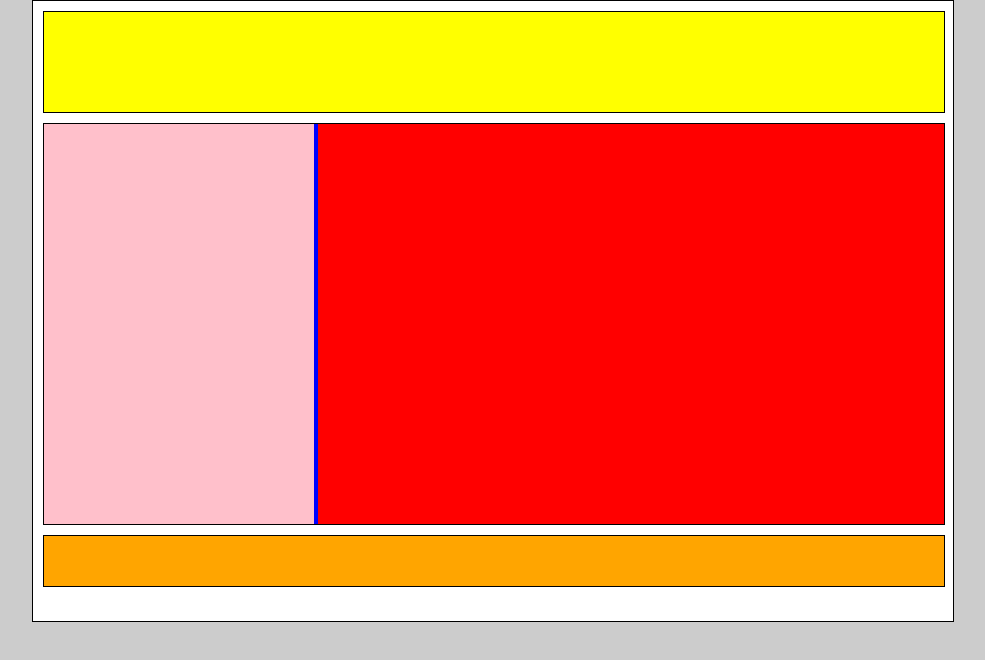
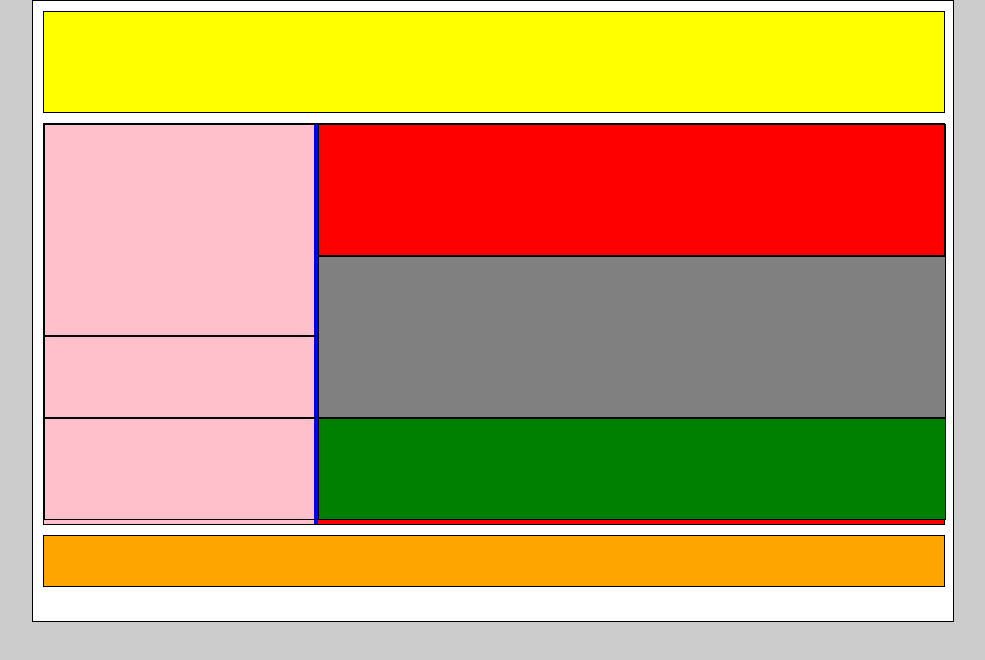
Before and after one commit to LaisChS/Exercicios, a plain HTML site: page 01_exercico_divisoes/index.html in a window 1280 px wide. Shown: the whole page, without its empty margins (147-1132 px from the left). Drawn offline with Linux system fonts and the light colour scheme.

Commit message:
Segunda etapa das divisões

```diff
--- a/01_exercico_divisoes/css/style.css
+++ b/01_exercico_divisoes/css/style.css
@@ -26,6 +26,7 @@ body{
     background: blue;
 }
 
+/* COLUNA ESQUERDA*/
 .coluna_esquerda {
     width: 30%;
     height: 400px;
@@ -33,11 +34,51 @@ body{
     background: pink;
 }
 
+.esquerda_bloco_01 {
+    width: 100%;
+    height: 210px;
+    border: 1px solid black;
+}
+
+.esquerda_bloco_02 {
+    width: 100%;
+    height: 80px;
+    border: 1px solid black;
+}
+
+.esquerda_bloco_03 {
+    width: 100%;
+    height: 100px;
+    border: 1px solid black;
+}
+
+
+/* COLUNA DIREITA*/
 .coluna_direita {
     width: 69.5%;
     height: 400px;
     display: inline-block;
     background: red;
+}
+
+.direita_bloco_01 {
+    width: 100%;
+    height: 130px;
+    border: 1px solid black;
+}
+
+.direita_bloco_02 {
+    width: 100%;
+    height: 160px;
+    border: 1px solid black;
+    background: gray;
+}
+
+.direita_bloco_03 {
+    width: 100%;
+    height: 100px;
+    border: 1px solid black;
+    background: green;
 }
 
 .rodape {
```
Also changed, not shown: 01_exercico_divisoes/passos.txt.
